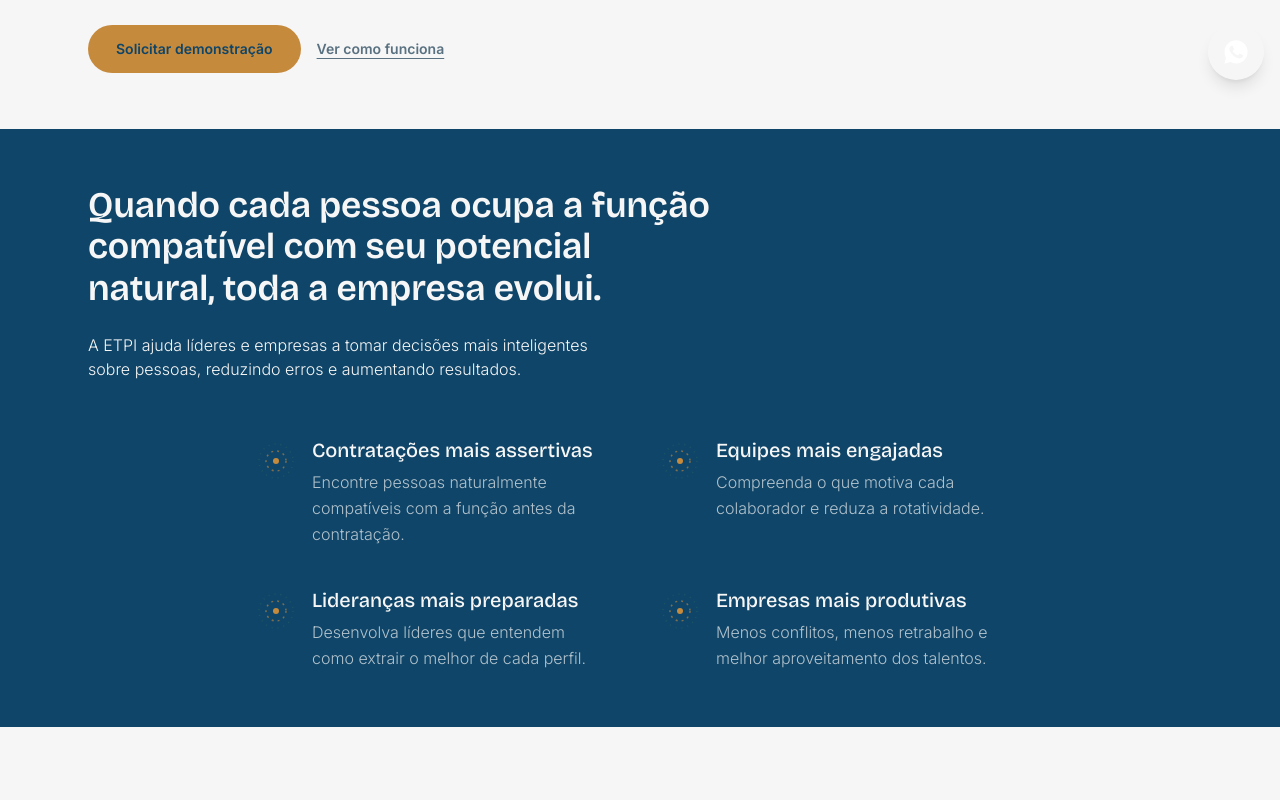
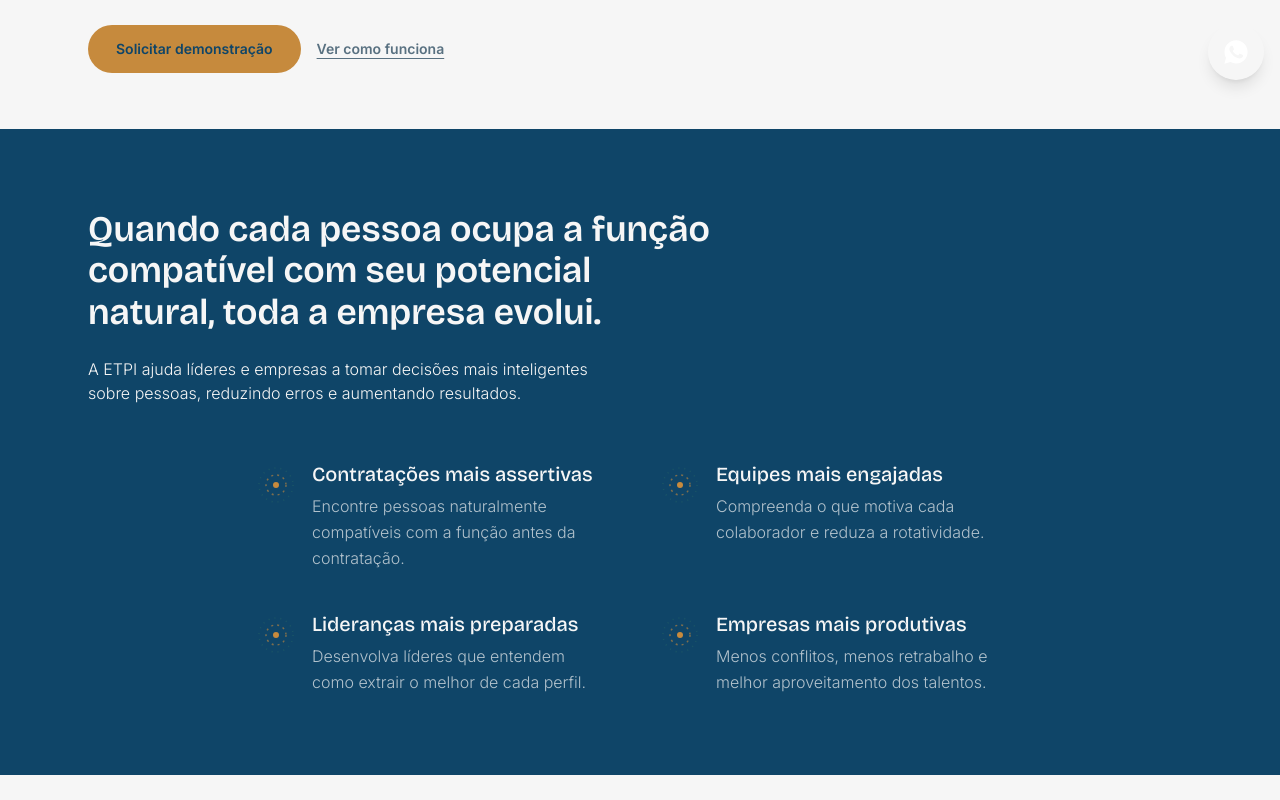
Before and after one commit to waltonolli/etpi, a React (Vite) app in the folder frontend/: page / in a window 1280 px wide. Shown: the part 620-1420 px from the top of the page. Built offline with nearby package versions, Linux system fonts and the light colour scheme; no server answers.

Commit message:
alterado padding da seção método

```diff
--- a/frontend/src/components/Benefits.tsx
+++ b/frontend/src/components/Benefits.tsx
@@ -21,7 +21,7 @@ const beneficios = [
 
 export default function Benefits() {
   return (
-    <section id="metodo" className="bg-ink text-parchment py-section-sm">
+    <section id="metodo" className="bg-ink text-parchment py-section">
       <div className="max-w-6xl mx-auto px-6">
         <div className="max-w-xl lg:max-w-3xl mb-14 ">
           <h2 className="text-parchment">
```
